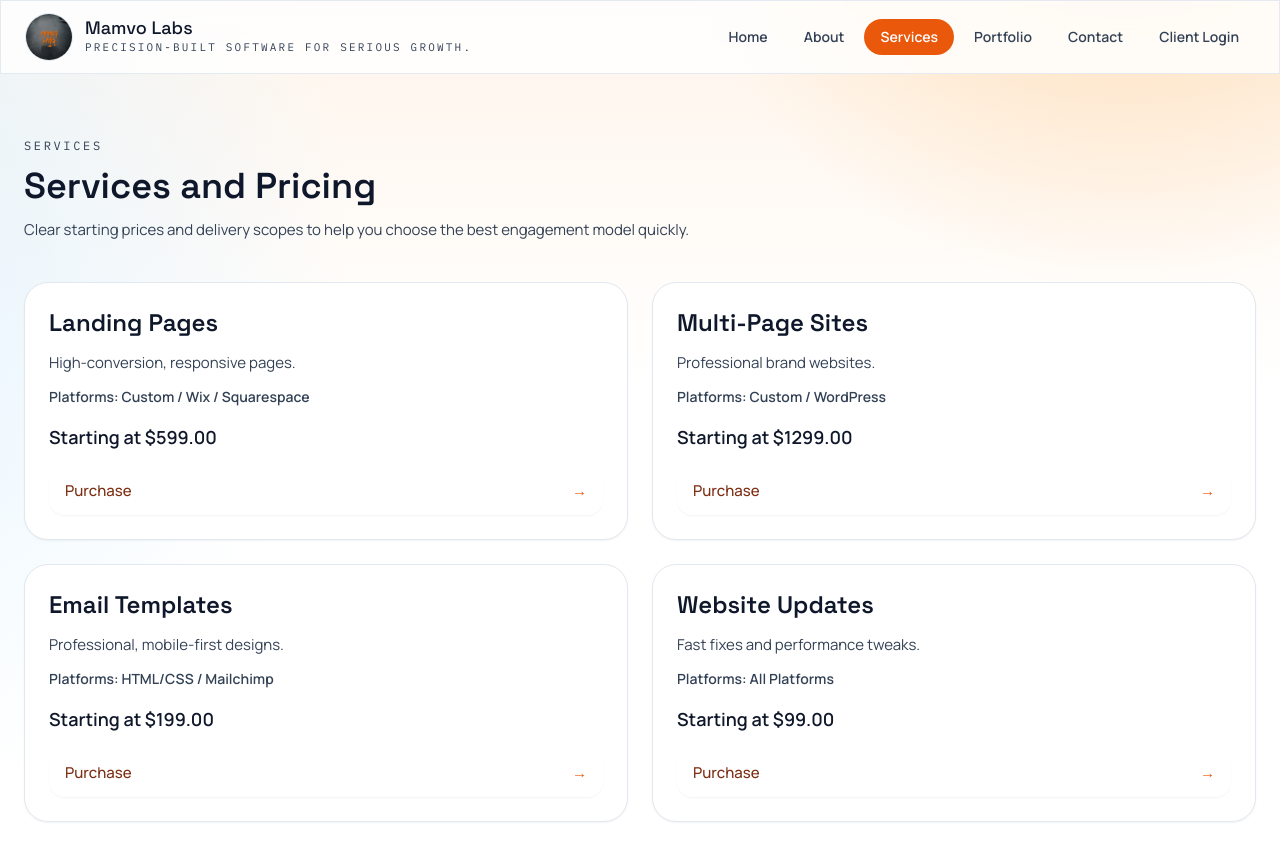
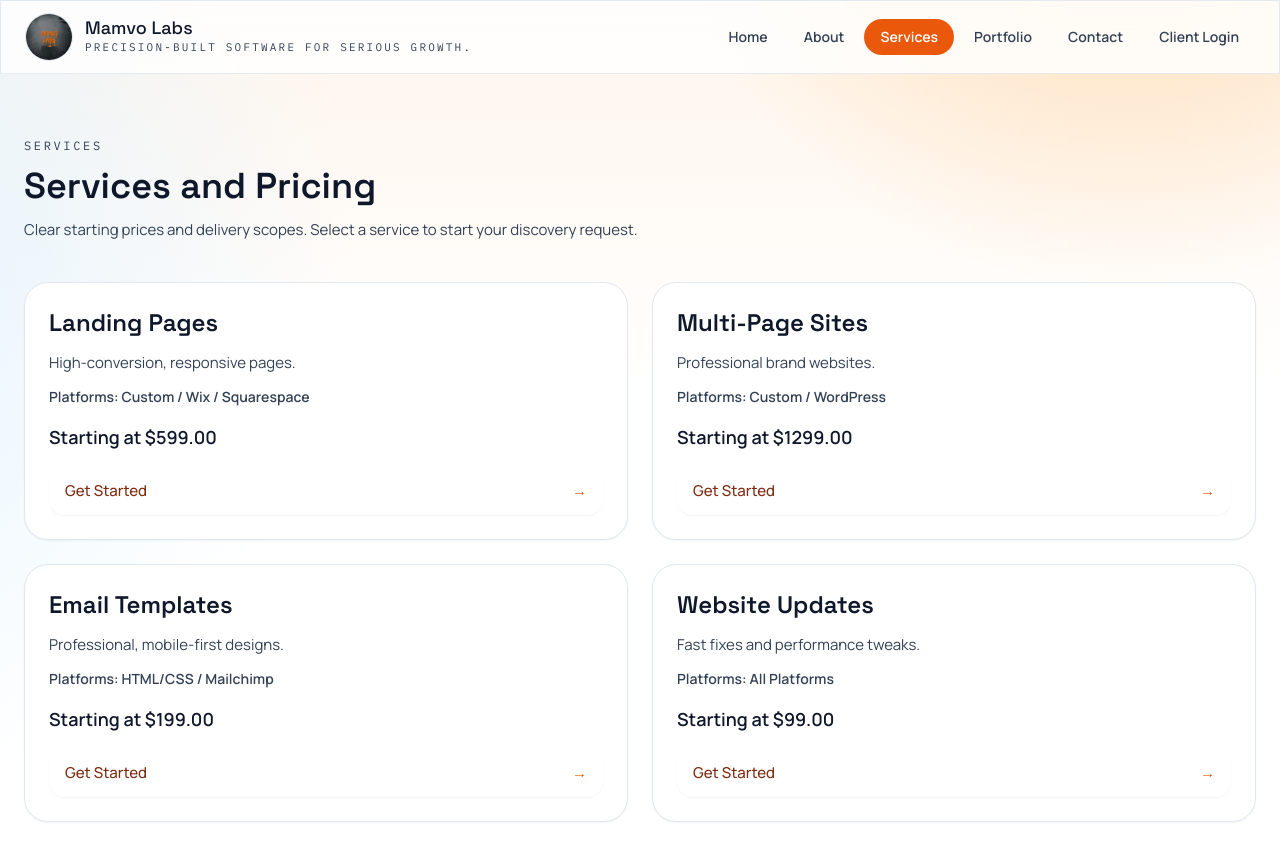
Before and after one commit to Martease/Portfolio-2, a Next.js app: page /services in a window 1280 px wide. Shown: the top 860 px of the page. Built offline with nearby package versions, Linux system fonts and the light colour scheme; no server answers.

Commit message:
discovery form updated

```diff
--- a/components/DiscoveryForm.tsx
+++ b/components/DiscoveryForm.tsx
@@ -1,6 +1,7 @@
 import { useEffect, useState } from 'react'
 import { useForm } from 'react-hook-form'
 import { zodResolver } from '@hookform/resolvers/zod'
+import { useSearchParams } from 'next/navigation'
 import Button from './ui/Button'
 import FormField from './ui/FormField'
 import { DiscoveryFormData, DiscoveryFormSchema } from '../lib/types'
@@ -26,6 +27,7 @@ type SubmitDiscoveryResponse = {
 }
 
 export default function DiscoveryForm() {
+  const searchParams = useSearchParams()
   const [formStartedAt] = useState(() => Date.now())
   const [company, setCompany] = useState('')
   const [submitError, setSubmitError] = useState('')
@@ -54,12 +56,20 @@ export default function DiscoveryForm() {
   const selectedService = watch('serviceType')
 
   useEffect(() => {
+    const serviceParam = searchParams.get('service')
+    if (serviceParam && SERVICE_TYPES.includes(serviceParam as any)) {
+      setValue('serviceType', serviceParam as any, {
+        shouldDirty: true,
+        shouldValidate: true
+      })
+    }
+  }, [searchParams, setValue])
+
+  useEffect(() => {
     if (!toastMessage) return
-
     const timeoutId = window.setTimeout(() => {
       setToastMessage('')
     }, 4000)
-
     return () => {
       window.clearTimeout(timeoutId)
     }
@@ -67,25 +77,21 @@ export default function DiscoveryForm() {
 
   const trackDiscoverySubmitted = (data: DiscoveryFormData) => {
     if (typeof window === 'undefined') return
-
     const eventPayload = {
       event: 'discovery_form_submitted',
       serviceType: data.serviceType,
       budgetRange: data.budgetRange,
     }
-
     const maybeDataLayer = (window as unknown as { dataLayer?: unknown }).dataLayer
     if (Array.isArray(maybeDataLayer)) {
       maybeDataLayer.push(eventPayload)
     }
-
     window.dispatchEvent(new CustomEvent('discovery:submitted', { detail: eventPayload }))
   }
 
   const onSubmit = async (data: DiscoveryFormData) => {
     setSubmitError('')
     setSubmitted(false)
-
     const response = await fetch('/api/submit-discovery', {
       method: 'POST',
       headers: {
@@ -97,13 +103,10 @@ export default function DiscoveryForm() {
         formStartedAt,
       }),
     })
-
     const result = (await response.json().catch(() => ({ message: 'Failed to submit request.' }))) as SubmitDiscoveryResponse
-
     if (!response.ok) {
       throw new Error(result.message || 'Failed to submit request.')
     }
-
     trackDiscoverySubmitted(data)
     setSubmitted(true)
     setToastMessage('Discovery request sent successfully.')
--- a/components/ui/FormField.tsx
+++ b/components/ui/FormField.tsx
@@ -6,34 +6,33 @@ type BaseProps = {
   hint?: string
 }
 
-type InputFieldProps = BaseProps &
-  InputHTMLAttributes<HTMLInputElement> & {
-    as?: 'input'
-  }
-
-type TextareaFieldProps = BaseProps &
-  TextareaHTMLAttributes<HTMLTextAreaElement> & {
-    as: 'textarea'
-  }
-
-type FormFieldProps = InputFieldProps | TextareaFieldProps
+// Ensure the props include the ref type from react-hook-form
+type FormFieldProps = BaseProps &
+  (InputHTMLAttributes<HTMLInputElement> | TextareaHTMLAttributes<HTMLTextAreaElement>) &
+  { as?: 'input' | 'textarea' }
 
 const baseInputClassName =
   'mt-2 w-full rounded-xl border border-brand-cloud bg-white px-4 py-3 text-brand-ink outline-none transition focus:border-brand-ember focus:ring-2 focus:ring-brand-ember/20'
 
 export default function FormField(props: FormFieldProps) {
-  const { label, id, hint } = props
+  const { label, id, hint, as = 'input', className, ...rest } = props
 
   return (
     <label htmlFor={id} className="block text-sm font-semibold text-brand-ink">
       {label}
-      {props.as === 'textarea' ? (() => {
-        const { as: _as, label: _label, hint: _hint, className, ...textareaProps } = props
-        return <textarea id={id} {...textareaProps} className={[baseInputClassName, className || ''].join(' ')} />
-      })() : (() => {
-        const { as: _as, label: _label, hint: _hint, className, ...inputProps } = props
-        return <input id={id} {...inputProps} className={[baseInputClassName, className || ''].join(' ')} />
-      })()}
+      {as === 'textarea' ? (
+        <textarea
+          id={id}
+          {...(rest as TextareaHTMLAttributes<HTMLTextAreaElement>)}
+          className={[baseInputClassName, className || ''].join(' ')}
+        />
+      ) : (
+        <input
+          id={id}
+          {...(rest as InputHTMLAttributes<HTMLInputElement>)}
+          className={[baseInputClassName, className || ''].join(' ')}
+        />
+      )}
       {hint ? <span className="mt-1 block text-xs font-normal text-brand-slate">{hint}</span> : null}
     </label>
   )
--- a/pages/services.tsx
+++ b/pages/services.tsx
@@ -2,39 +2,9 @@ import Header from '../components/Header'
 import SectionHeading from '../components/ui/SectionHeading'
 import SurfaceCard from '../components/ui/SurfaceCard'
 import { formatUsd, servicesForCards } from '../lib/serviceCatalog'
+import Link from 'next/link' // Import Link
 
 export default function ServicesPage() {
-  const handlePurchase = async (service: (typeof servicesForCards)[number]) => {
-    try {
-      const response = await fetch('/api/checkout', {
-        method: 'POST',
-        headers: {
-          'Content-Type': 'application/json',
-        },
-        body: JSON.stringify({
-          service: service.title,
-          amount: service.amount,
-        }),
-      })
-
-      const data = await response.json().catch(() => ({} as { message?: string; url?: string }))
-
-      if (!response.ok) {
-        throw new Error(data.message || 'Failed to create checkout session')
-      }
-
-      if (!data.url) {
-        throw new Error('Checkout session did not return a redirect URL.')
-      }
-
-      window.location.href = data.url
-    } catch (error) {
-      console.error('Error creating checkout session:', error)
-      const message = error instanceof Error ? error.message : 'Failed to initiate checkout. Please try again.'
-      alert(message)
-    }
-  }
-
   return (
     <div className="min-h-screen text-brand-ink">
       <Header />
@@ -42,14 +12,17 @@ export default function ServicesPage() {
         <SectionHeading
           eyebrow="Services"
           title="Services and Pricing"
-          description="Clear starting prices and delivery scopes to help you choose the best engagement model quickly."
+          description="Clear starting prices and delivery scopes. Select a service to start your discovery request."
           align="left"
         />
 
         <div className="mt-10 grid gap-6 md:grid-cols-2">
-          {servicesForCards.map((service) => (
-            <button key={service.title} onClick={() => handlePurchase(service)} className="group w-full text-left">
-              <SurfaceCard interactive className={`${service.bg} border-brand-cloud/60`}>
+          {servicesForCards.map((service) => {
+            const slug = service.title.toLowerCase().replace(/\s+/g, '-')
+
+            return (
+              <Link key={service.title} href={`/contact?service=${slug}`} className="group w-full">
+                <SurfaceCard interactive className={`${service.bg} border-brand-cloud/60 h-full`}>
                   <h2 className="font-display text-2xl text-brand-ink">{service.title}</h2>
                   <p className="mt-3 text-brand-slate">{service.description}</p>
                   {service.platforms ? (
@@ -57,12 +30,13 @@ export default function ServicesPage() {
                   ) : null}
                   <p className="mt-4 text-lg font-semibold text-brand-ink">Starting at {formatUsd(service.amount)}</p>
                   <div className="mt-4 inline-flex w-full items-center justify-between rounded-2xl bg-white/80 px-4 py-3 shadow-sm transition duration-300 group-hover:bg-orange-100">
-                  <span className="font-medium text-orange-900">Purchase</span>
+                    <span className="font-medium text-orange-900">Get Started</span>
                     <span className="text-orange-600">→</span>
                   </div>
                 </SurfaceCard>
-            </button>
-          ))}
+              </Link>
+            )
+          })}
         </div>
       </main>
     </div>
```
Lines whose indentation alone changed are shown as unchanged.
